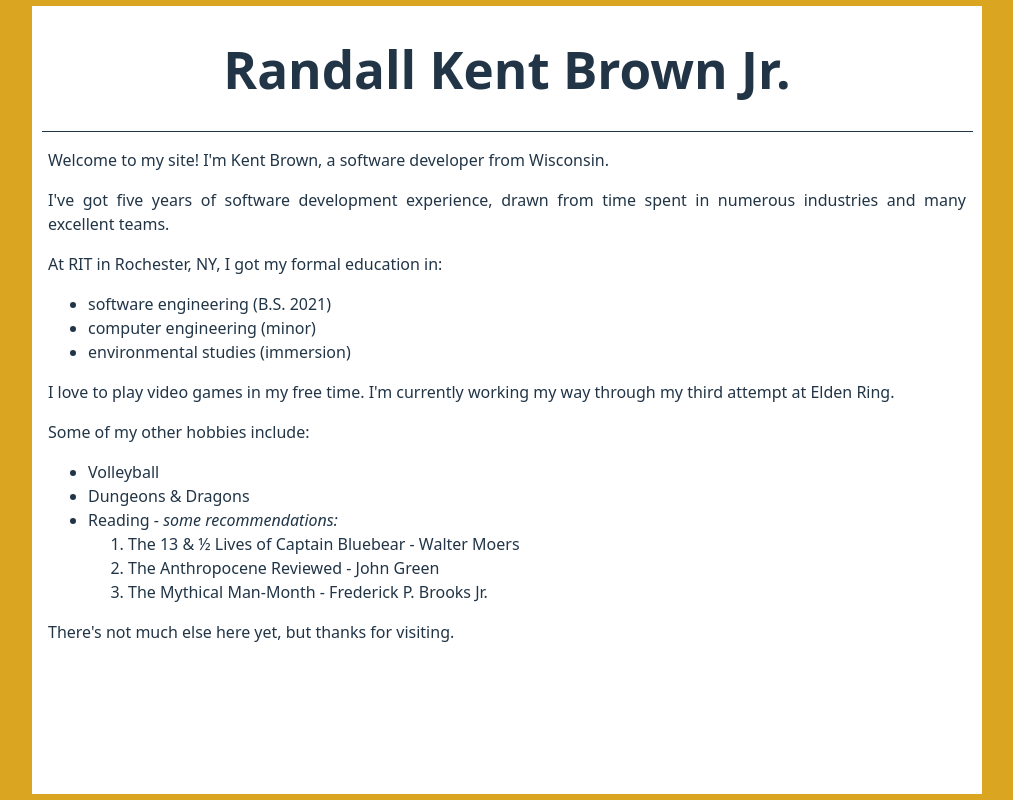
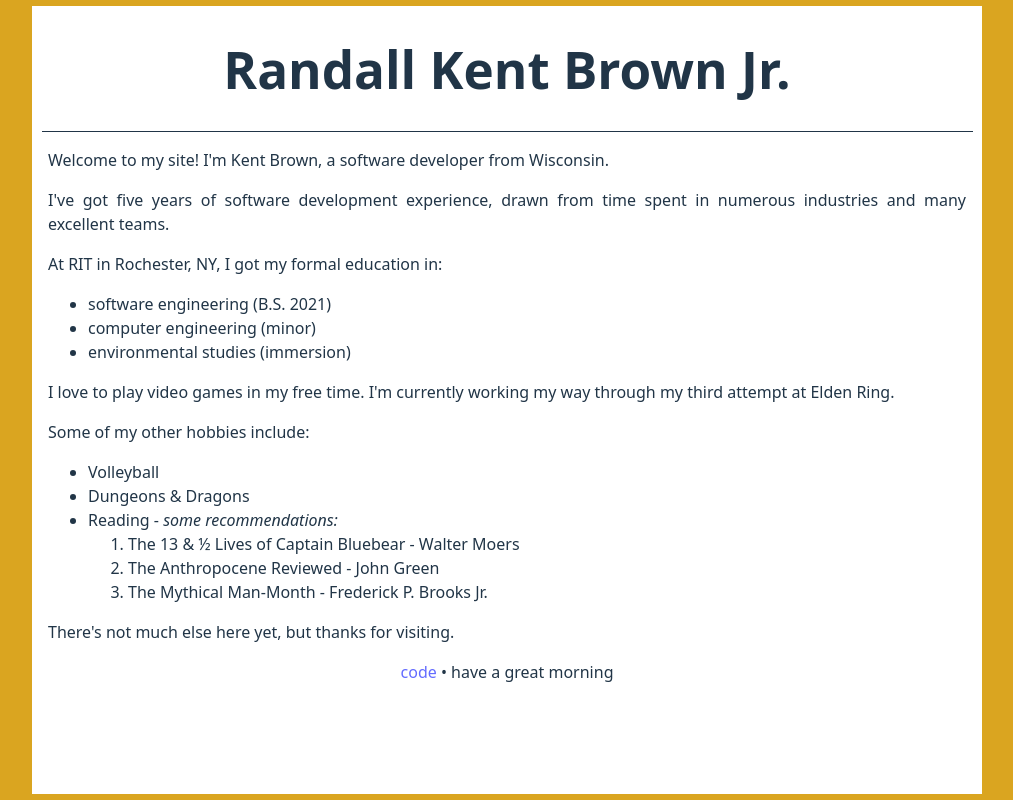
Before and after one commit to randallkentbrown/site-v3, a React (Vite) app: page / in a window 1280 px wide. Shown: the whole page, without its empty margins (133-1146 px from the left). Built offline with nearby package versions, Linux system fonts and the light colour scheme.

Commit message:
add footer

```diff
--- a/src/App.css
+++ b/src/App.css
@@ -31,3 +31,7 @@
   margin-left: 1%;
   margin-right: 1%;
 }
+
+.footer {
+  text-align: center;
+}
--- a/src/App.tsx
+++ b/src/App.tsx
@@ -1,4 +1,31 @@
 import './App.css'
+
+function Footer() {
+
+  // fun little easter egg
+  let time = new Date();
+  let hours = time.getHours();
+  let word = "time";
+  if (hours < 6) {
+    word = "night";
+  } else if (hours < 12) {
+    word = "morning";
+  } else if (hours < 18) {
+    word = "day";
+  } else {
+    word = "evening";
+  }
+
+  // return the footer
+  return (
+    <div className="footer">
+      <a href="https://github.com/randallkentbrown/site-v3" target="_blank">code</a>
+      &nbsp;&bull;&nbsp;
+      <span>have a great {word}</span>
+    </div>
+  );
+
+}
 
 function App() {
 
@@ -31,6 +58,8 @@ function App() {
           </ul>
           There's not much else here yet, but thanks for visiting.
         </div>
+        <div className="flexy" />
+        <Footer />
       </div>
       <div className="flexy" />
     </div>
```
